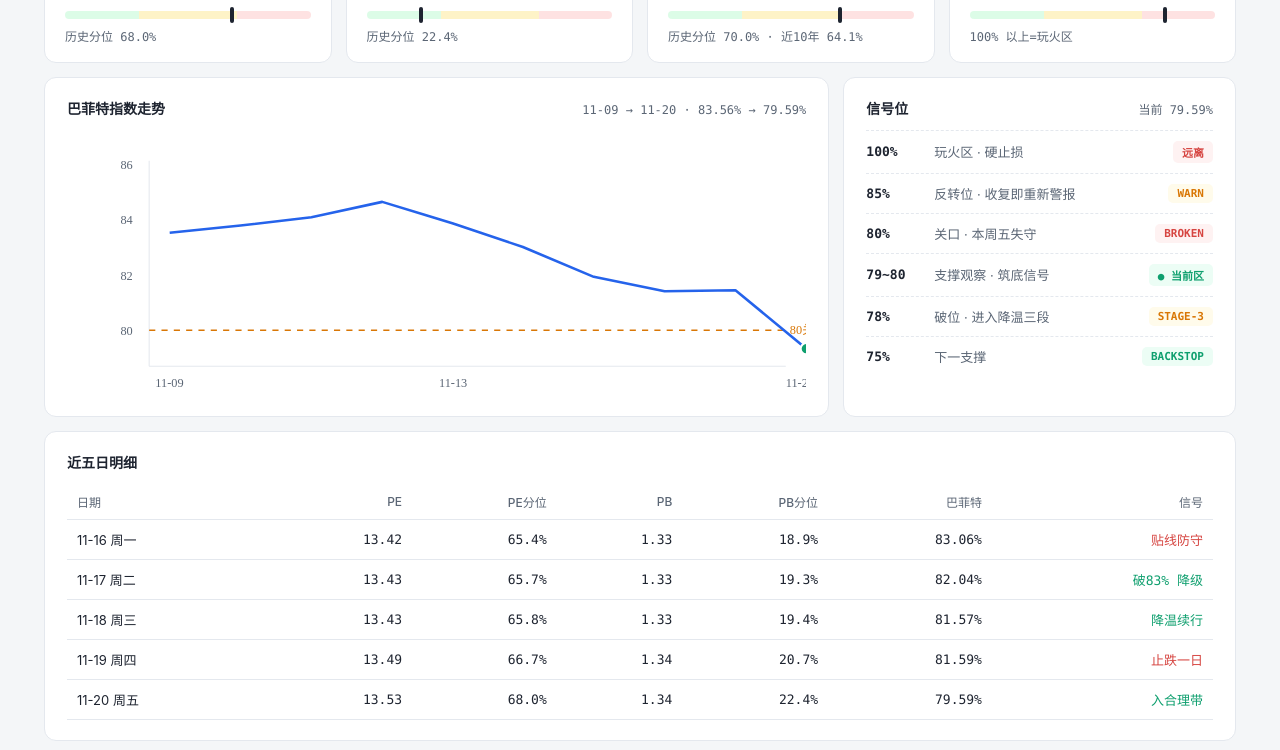
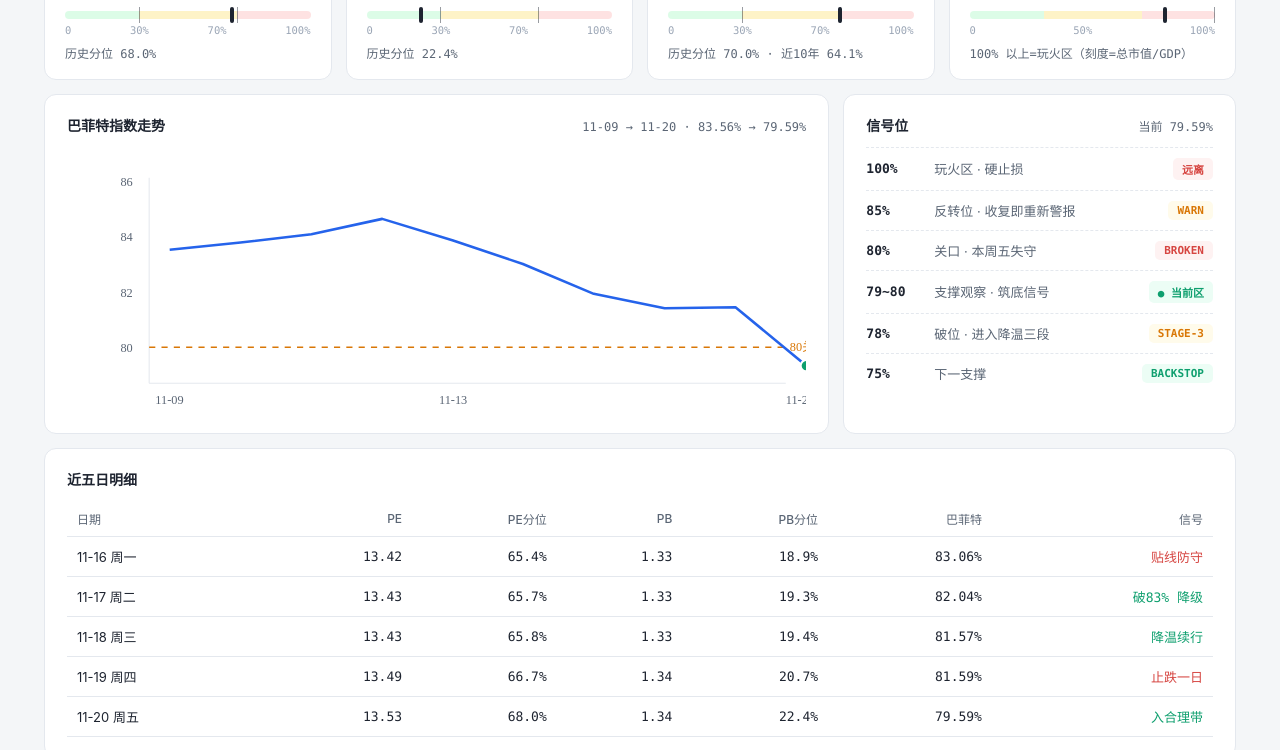
Before and after one commit to marvinxu-free/hs300-dashboard, a plain HTML site: page index.html in a window 1280 px wide. Shown: the part 296-1046 px from the top of the page. Drawn offline with Linux system fonts and the light colour scheme.

Commit message:
daily: 2026-11-20 数据更新

```diff
--- a/index.html
+++ b/index.html
@@ -30,7 +30,10 @@
   .kpi .k-chg{font-family:var(--mono);font-size:12.5px;margin-top:4px}
   .up{color:var(--green)} .dn{color:var(--red)} .fl{color:var(--sub)}
   .kpi .meter{margin-top:14px;height:8px;border-radius:4px;background:linear-gradient(90deg,#dcfce7 0 30%,#fef3c7 30% 70%,#fee2e2 70% 100%);position:relative}
+  .kpi .meter i{position:absolute;top:-4px;bottom:-4px;width:1px;background:rgba(30,36,48,.45)}
+  .kpi .meter i.z30{left:30%} .kpi .meter i.z70{left:70%} .kpi .meter i.z100{left:calc(100% - 1px)}
   .kpi .meter b{position:absolute;top:-4px;width:4px;height:16px;border-radius:2px;background:var(--ink);transform:translateX(-2px)}
+  .kpi .k-scale{display:flex;justify-content:space-between;font-size:10.5px;color:#9aa5b5;margin-top:5px;font-family:var(--mono)}
   .kpi .k-pos{font-size:12px;color:var(--sub);margin-top:8px;font-family:var(--mono)}
   /* chart + levels */
   .row{display:grid;grid-template-columns:2fr 1fr;gap:14px;margin-top:14px}
@@ -78,29 +81,33 @@
       <div class="k-name">沪深300 PE-TTM <span class="badge bg-amber">🟡 合理</span></div>
       <div class="k-val">13.53</div>
       <div class="k-chg up">▲ 三连升 65.7→68.0</div>
-      <div class="meter"><b style="left:68.0%"></b></div>
+      <div class="meter"><i class="z30"></i><i class="z70"></i><b style="left:68.0%"></b></div>
+      <div class="k-scale"><span>0</span><span>30%</span><span>70%</span><span>100%</span></div>
       <div class="k-pos">历史分位 68.0%</div>
     </div>
     <div class="kpi">
       <div class="k-name">沪深300 PB <span class="badge bg-green">🟢 低估</span></div>
       <div class="k-val">1.34</div>
       <div class="k-chg up">▲ 20.9→22.4 修复中</div>
-      <div class="meter"><b style="left:22.4%"></b></div>
+      <div class="meter"><i class="z30"></i><i class="z70"></i><b style="left:22.4%"></b></div>
+      <div class="k-scale"><span>0</span><span>30%</span><span>70%</span><span>100%</span></div>
       <div class="k-pos">历史分位 22.4%</div>
     </div>
     <div class="kpi">
       <div class="k-name">巴菲特指数 <span class="badge bg-green">🟢 合理带</span></div>
       <div class="k-val">79.59%</div>
       <div class="k-chg dn">▼ -1.46pct 跌破80%</div>
-      <div class="meter"><b style="left:70.0%"></b></div>
+      <div class="meter"><i class="z30"></i><i class="z70"></i><b style="left:70.0%"></b></div>
+      <div class="k-scale"><span>0</span><span>30%</span><span>70%</span><span>100%</span></div>
       <div class="k-pos">历史分位 70.0% · 近10年 64.1%</div>
     </div>
     <div class="kpi">
       <div class="k-name">A股总市值 <span class="badge bg-amber">GDP占比</span></div>
       <div class="k-val">111.58<span style="font-size:15px">万亿</span></div>
       <div class="k-chg fl">GDP 140.19万亿 · 比率79.59%</div>
-      <div class="meter"><b style="left:79.59%"></b></div>
-      <div class="k-pos">100% 以上=玩火区</div>
+      <div class="meter"><i class="z100"></i><b style="left:79.59%"></b></div>
+      <div class="k-scale"><span>0</span><span>50%</span><span>100%</span></div>
+      <div class="k-pos">100% 以上=玩火区（刻度=总市值/GDP）</div>
     </div>
   </div>
 
```
